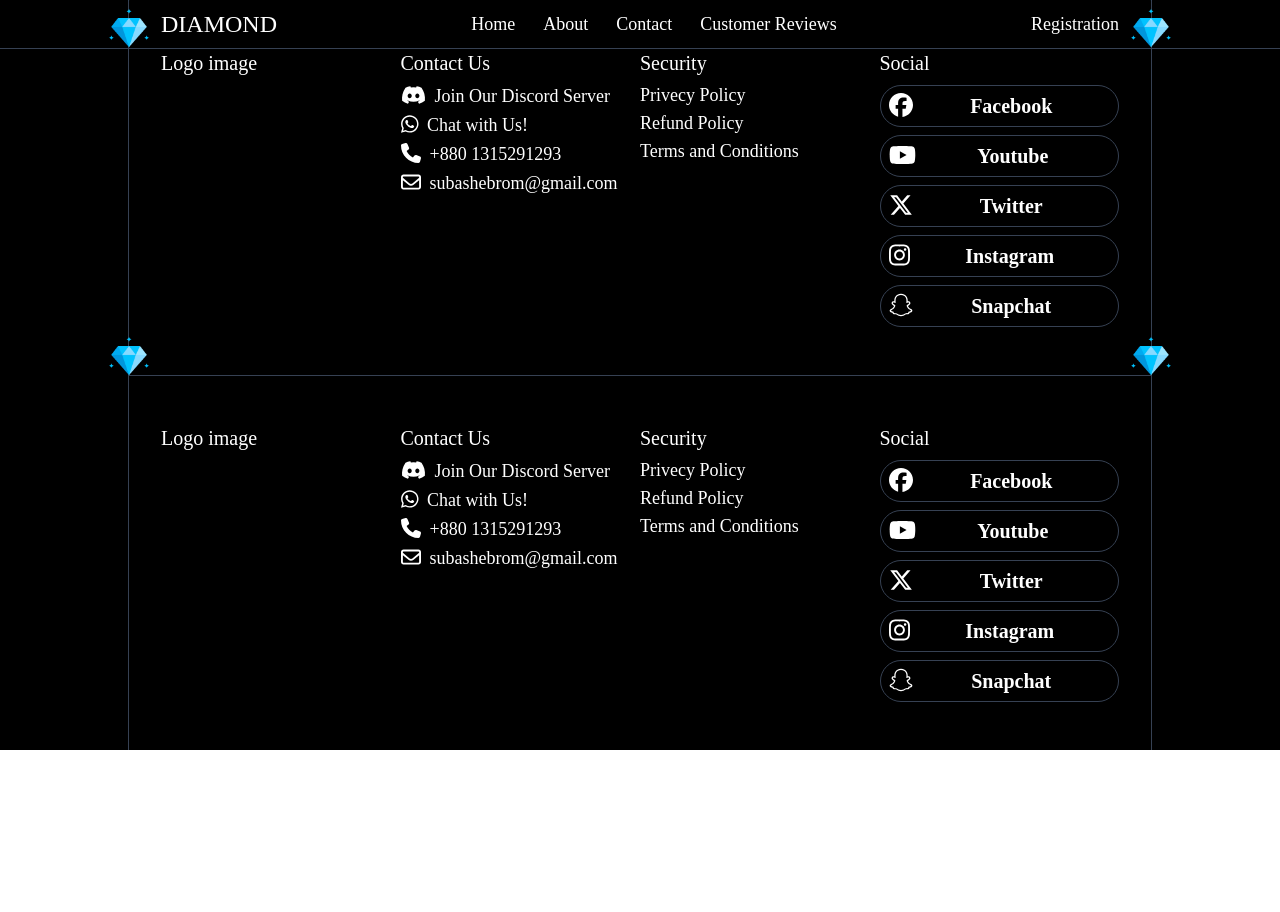
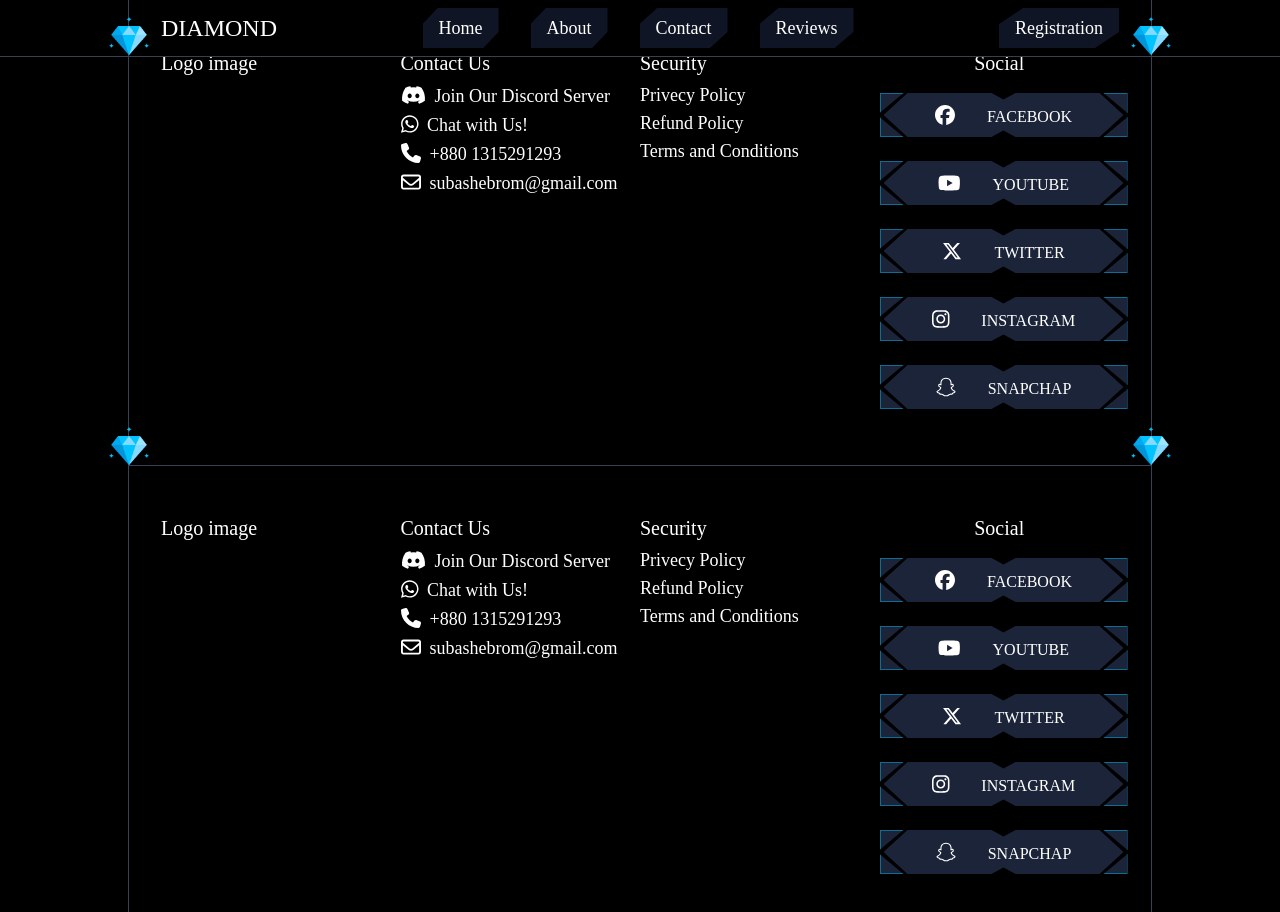
Before and after one commit to subashebrom/diamond-shell, a React (Vite) app: page /footer in a window 1280 px wide. Shown: the top 912 px of the page. Before the commit the page ends 800 px from the top, so only its background shows below. Built offline with nearby package versions, Linux system fonts and the light colour scheme; a web font is replaced by a local one.

Commit message:
top nav and footer design

```diff
--- a/src/components/Bottom.jsx
+++ b/src/components/Bottom.jsx
@@ -59,31 +59,76 @@ const Bottom = () => {
                     </div>
                     {/* === Social Section === */}
                     <div className="w-full lg:flex lg:flex-col gap-2">
-                        <h1 className="lg:text-xl">Social</h1>
-                        <div className="flex items-center justify-between px-2 py-1 gap-2 lg:text-xl border border-gray-700 rounded-full hover:bg-blue-600 hover:scale-105 transition-all duration-400 dealy-75 ease-in-out">
-                            <span className="lg:text-2xl"><FontAwesomeIcon icon={faFacebook}/></span>
-                            <h2 className="lg:font-semibold lg:text-xl">Facebook</h2>
-                            <span></span>
+                        <h1 className="lg:text-xl text-center">Social</h1>
+                        <div
+                            className="w-full text-center hover:text-hoverbdr hover:scale-105 transition-all duration-400 dealy-75 hover:w-full ease-in-out"
+                            >
+                            <div className="relative mt-2 mb-2 w-62 mx-auto cursor-pointer">
+                                <div className="triangle absolute left-0 top-0"></div>
+                                <div className="triangle-two absolute right-0 top-0"></div>
+                                <div className="triangle-three absolute left-0 bottom-0"></div>
+                                <div className="triangle-four absolute right-0 bottom-0"></div>
+                                <button className="card-btn  w-60 bg-btnbg cursor-pointer py-2">
+                                    <span className="lg:text-xl mr-8" ><FontAwesomeIcon icon={faFacebook}/></span>
+                                    <a href="#">FACEBOOK</a>
+                                </button>
+                            </div>
                         </div>
-                        <div className="flex items-center justify-between px-2 py-1 gap-2 lg:text-xl border border-gray-700 rounded-full hover:bg-red-600 hover:scale-105 transition-all duration-400 dealy-75 ease-in-out">
-                            <span className="lg:text-2xl"><FontAwesomeIcon icon={faYoutube}/></span>
-                            <h2 className="lg:font-semibold lg:text-xl">Youtube</h2>
-                            <span></span>
+                        <div
+                            className="w-full text-center hover:text-hoverbdr hover:scale-105 transition-all duration-400 dealy-75 hover:w-full ease-in-out"
+                            >
+                            <div className="relative mt-2 mb-2 w-62 mx-auto cursor-pointer">
+                                <div className="triangle absolute left-0 top-0"></div>
+                                <div className="triangle-two absolute right-0 top-0"></div>
+                                <div className="triangle-three absolute left-0 bottom-0"></div>
+                                <div className="triangle-four absolute right-0 bottom-0"></div>
+                                <button className="card-btn  w-60 bg-btnbg cursor-pointer py-2">
+                                    <span className="lg:text-xl mr-8" ><FontAwesomeIcon icon={faYoutube}/></span>
+                                    <a href="#">YOUTUBE</a>
+                                </button>
+                            </div>
                         </div>
-                        <div className="flex items-center justify-between px-2 py-1 gap-2 lg:text-xl border border-gray-700 rounded-full hover:bg-hoverbdr hover:scale-105 transition-all duration-400 dealy-75 ease-in-out">
-                            <span className="lg:text-2xl"><FontAwesomeIcon icon={faXTwitter}/></span>
-                            <h2 className="lg:font-semibold lg:text-xl">Twitter</h2>
-                            <span></span>
+                        <div
+                            className="w-full text-center hover:text-hoverbdr hover:scale-105 transition-all duration-400 dealy-75 hover:w-full ease-in-out"
+                            >
+                            <div className="relative mt-2 mb-2 w-62 mx-auto cursor-pointer">
+                                <div className="triangle absolute left-0 top-0"></div>
+                                <div className="triangle-two absolute right-0 top-0"></div>
+                                <div className="triangle-three absolute left-0 bottom-0"></div>
+                                <div className="triangle-four absolute right-0 bottom-0"></div>
+                                <button className="card-btn  w-60 bg-btnbg cursor-pointer py-2">
+                                    <span className="lg:text-xl mr-8" ><FontAwesomeIcon icon={faXTwitter}/></span>
+                                    <a href="#">TWITTER</a>
+                                </button>
+                            </div>
                         </div>
-                        <div className="flex items-center justify-between px-2 py-1 gap-2 lg:text-xl border border-gray-700 rounded-full hover:bg-gradient-to-r from-fuchsia-500 to-purple-600 hover:scale-105 transition-all duration-400 dealy-75 ease-in-out">
-                            <span className="lg:text-2xl"><FontAwesomeIcon icon={faInstagram}/></span>
-                            <h2 className="lg:font-semibold lg:text-xl">Instagram</h2>
-                            <span></span>
+                        <div
+                            className="w-full text-center hover:text-hoverbdr hover:scale-105 transition-all duration-400 dealy-75 hover:w-full ease-in-out"
+                            >
+                            <div className="relative mt-2 mb-2 w-62 mx-auto cursor-pointer">
+                                <div className="triangle absolute left-0 top-0"></div>
+                                <div className="triangle-two absolute right-0 top-0"></div>
+                                <div className="triangle-three absolute left-0 bottom-0"></div>
+                                <div className="triangle-four absolute right-0 bottom-0"></div>
+                                <button className="card-btn  w-60 bg-btnbg cursor-pointer py-2">
+                                    <span className="lg:text-xl mr-8" ><FontAwesomeIcon icon={faInstagram}/></span>
+                                    <a href="#">INSTAGRAM</a>
+                                </button>
+                            </div>
                         </div>
-                        <div className="flex items-center justify-between px-2 py-1 gap-2 lg:text-xl border border-gray-700 rounded-full hover:bg-yellow-400 hover:scale-105 transition-all duration-400 dealy-75 ease-in-out">
-                            <span className="lg:text-2xl"><FontAwesomeIcon icon={faSnapchat}/></span>
-                            <h2 className="lg:font-semibold lg:text-xl">Snapchat</h2>
-                            <span></span>
+                        <div
+                            className="w-full text-center hover:text-hoverbdr hover:scale-105 transition-all duration-400 dealy-75 hover:w-full ease-in-out"
+                            >
+                            <div className="relative mt-2 mb-2 w-62 mx-auto cursor-pointer">
+                                <div className="triangle absolute left-0 top-0"></div>
+                                <div className="triangle-two absolute right-0 top-0"></div>
+                                <div className="triangle-three absolute left-0 bottom-0"></div>
+                                <div className="triangle-four absolute right-0 bottom-0"></div>
+                                <button className="card-btn  w-60 bg-btnbg cursor-pointer py-2">
+                                    <span className="lg:text-xl mr-8" ><FontAwesomeIcon icon={faSnapchat}/></span>
+                                    <a href="#">SNAPCHAP</a>
+                                </button>
+                            </div>
                         </div>
                     </div>
                 </section>
--- a/src/components/TopNav.jsx
+++ b/src/components/TopNav.jsx
@@ -1,5 +1,5 @@
 import { NavLink } from 'react-router';
-
+import "../css/TopNav.css"
 
 const TopNav = () => {
     return (
@@ -18,49 +18,69 @@ const TopNav = () => {
                         DIAMOND
                     </NavLink>
                 </div>
-                <div className='lg:flex text-white lg:gap-7'>
+                <div className='lg:flex text-white lg:gap-8'>
+                    <div className="top-btn">
                         <NavLink to='/' className={({isActive}) =>
-                        `group transition-all duration-150 delay-75 ease-in-out lg:text-lg ${
+                            `group transition-all duration-150 delay-75 ease-in-out lg:text-lg active-btn px-4 flex items-center justify-center${
                                 isActive
-                            ? "text-hoverbdr border-b-2"
-                            : "hover:text-hoverbdr hover:border-b-2"
+                                ? ""
+                                : ""
                             }`}>
                             Home
                         </NavLink>
-                    <NavLink to='/about' className={({isActive}) =>
-                        `group transition-all duration-150 delay-75 ease-in-out lg:text-lg ${
+                        <div className="top-triangle"></div>
+                        <div className="btm-triangle"></div>
+                    </div>
+                    <div className="top-btn">
+                        <NavLink to='/' className={({isActive}) =>
+                            `group transition-all duration-150 delay-75 ease-in-out lg:text-lg active-btn px-4 flex items-center justify-center${
                                 isActive
-                            ? "text-hoverbdr border-b-2"
-                            : "hover:text-hoverbdr hover:border-b-2"
+                                ? ""
+                                : ""
                             }`}>
                             About
                         </NavLink>
-                    <NavLink to='/contact' className={({isActive}) =>
-                        `group transition-all duration-150 delay-75 ease-in-out lg:text-lg ${
+                        <div className="top-triangle"></div>
+                        <div className="btm-triangle"></div>
+                    </div>
+                    <div className="top-btn">
+                        <NavLink to='/' className={({isActive}) =>
+                            `group transition-all duration-150 delay-75 ease-in-out lg:text-lg active-btn px-4 flex items-center justify-center${
                                 isActive
-                            ? "text-hoverbdr border-b-2"
-                            : "hover:text-hoverbdr hover:border-b-2"
+                                ? ""
+                                : ""
                             }`}>
                             Contact
                         </NavLink>
-                    <NavLink to='/reviews' className={({isActive}) =>
-                        `group transition-all duration-150 delay-75 ease-in-out lg:text-lg ${
+                        <div className="top-triangle"></div>
+                        <div className="btm-triangle"></div>
+                    </div>
+                    <div className="top-btn">
+                        <NavLink to='/' className={({isActive}) =>
+                            `group transition-all duration-150 delay-75 ease-in-out lg:text-lg active-btn px-4 flex items-center justify-center${
                                 isActive
-                            ? "text-hoverbdr border-b-2"
-                            : "hover:text-hoverbdr hover:border-b-2"
+                                ? ""
+                                : ""
                             }`}>
-                        Customer Reviews
+                            Reviews
                         </NavLink>
+                        <div className="top-triangle"></div>
+                        <div className="btm-triangle"></div>
+                    </div>
                 </div>
                 <div className='text-white'>
-                    <NavLink to='/registration' className={({isActive}) =>
-                        `group transition-all duration-150 delay-75 ease-in-out lg:text-lg ${
+                    <div className="top-btn">
+                        <NavLink to='/' className={({isActive}) =>
+                            `group transition-all duration-150 delay-75 ease-in-out lg:text-lg active-btn px-4 flex items-center justify-center${
                                 isActive
-                            ? "text-hoverbdr border-b-2"
-                            : "hover:text-hoverbdr hover:border-b-2"
+                                ? ""
+                                : ""
                             }`}>
                             Registration
                         </NavLink>
+                        <div className="rtop-triangle"></div>
+                        <div className="rbtm-triangle"></div>
+                    </div>
                 </div>
             </div>
         </div>
--- /dev/null
+++ b/src/css/TopNav.css
@@ -0,0 +1,78 @@
+.active-btn {
+  height: 40px;
+  background-color: #0f1524;
+  clip-path: polygon(20% 0, 100% 0, 100% 60%, 80% 100%, 0 100%, 0 40%);
+}
+.top-btn {
+  position: relative;
+}
+.top-btn:hover {
+  .top-triangle {
+    visibility: visible;
+  }
+}
+
+.top-triangle {
+  position: absolute;
+  transition: ease-in-out 0.3s;
+  top: 0;
+  left: 0;
+  width: 40px;
+  height: 12px;
+  background-color: #2b3550;
+  border: 1.5px solid #00c3ffd3;
+  clip-path: polygon(30% 0, 0 0, 0 100%);
+  visibility: hidden;
+}
+.top-btn:hover {
+  .btm-triangle {
+    visibility: visible;
+  }
+}
+.btm-triangle {
+  position: absolute;
+  transition: ease-in-out 0.3s;
+  bottom: 0;
+  right: 0;
+  width: 40px;
+  height: 12px;
+  background-color: #2b3550;
+  border: 1.5px solid #00c3ffd3;
+  clip-path: polygon(100% 100%, 100% 0, 70% 100%);
+  visibility: hidden;
+}
+.top-btn:hover {
+  .rtop-triangle {
+    visibility: visible;
+  }
+}
+
+.rtop-triangle {
+  position: absolute;
+  transition: ease-in-out 0.3s;
+  top: 0;
+  left: 0;
+  width: 65px;
+  height: 12px;
+  background-color: #2b3550;
+  border: 1.5px solid #00c3ffd3;
+  clip-path: polygon(30% 0, 0 0, 0 100%);
+  visibility: hidden;
+}
+.top-btn:hover {
+  .rbtm-triangle {
+    visibility: visible;
+  }
+}
+.rbtm-triangle {
+  position: absolute;
+  transition: ease-in-out 0.3s;
+  bottom: 0;
+  right: 0;
+  width: 65px;
+  height: 12px;
+  background-color: #2b3550;
+  border: 1.5px solid #00c3ffd3;
+  clip-path: polygon(100% 100%, 100% 0, 70% 100%);
+  visibility: hidden;
+}
```
Also changed, not shown: src/css/Footer.css (added). Lines whose indentation alone changed are shown as unchanged.
